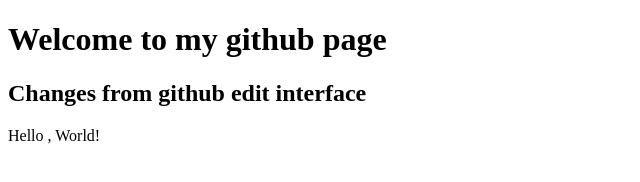
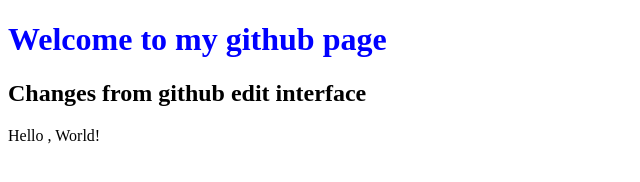
Before and after one commit to nitish508/CS50-Web-Programing, a plain HTML site: page index.html in a window 1280 px wide. Shown: the whole page, without its empty margins (0-640 px from the left). Drawn offline with Linux system fonts and the light colour scheme.

Commit message:
Add style

```diff
--- a/index.html
+++ b/index.html
@@ -7,7 +7,7 @@
     <title>Hello</title>
   </head>
   <body>
-    <h1>Welcome to my github page</h1>
+    <h1 style='color:blue'>Welcome to my github page</h1>
     <h2>Changes from github edit interface</h2>
     Hello , World!
   </body>
```
